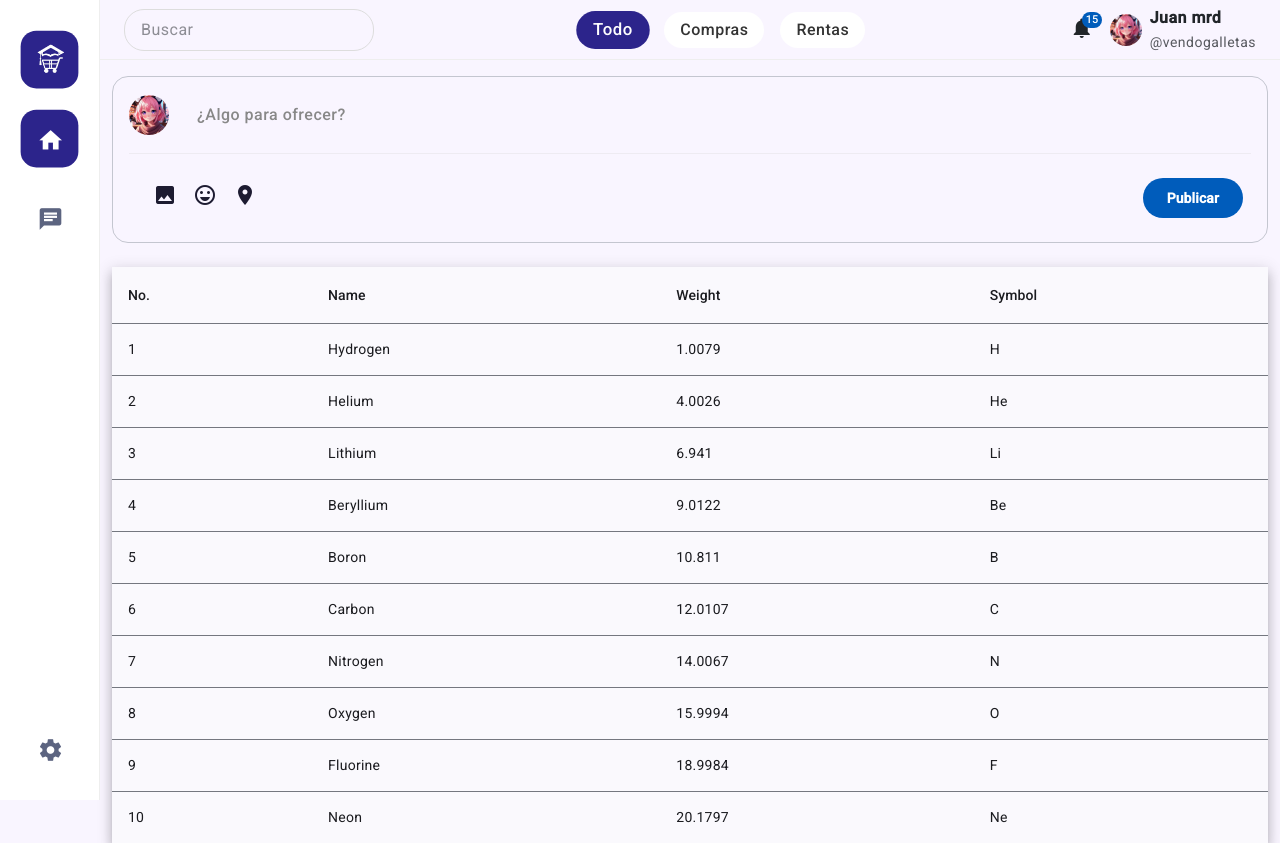
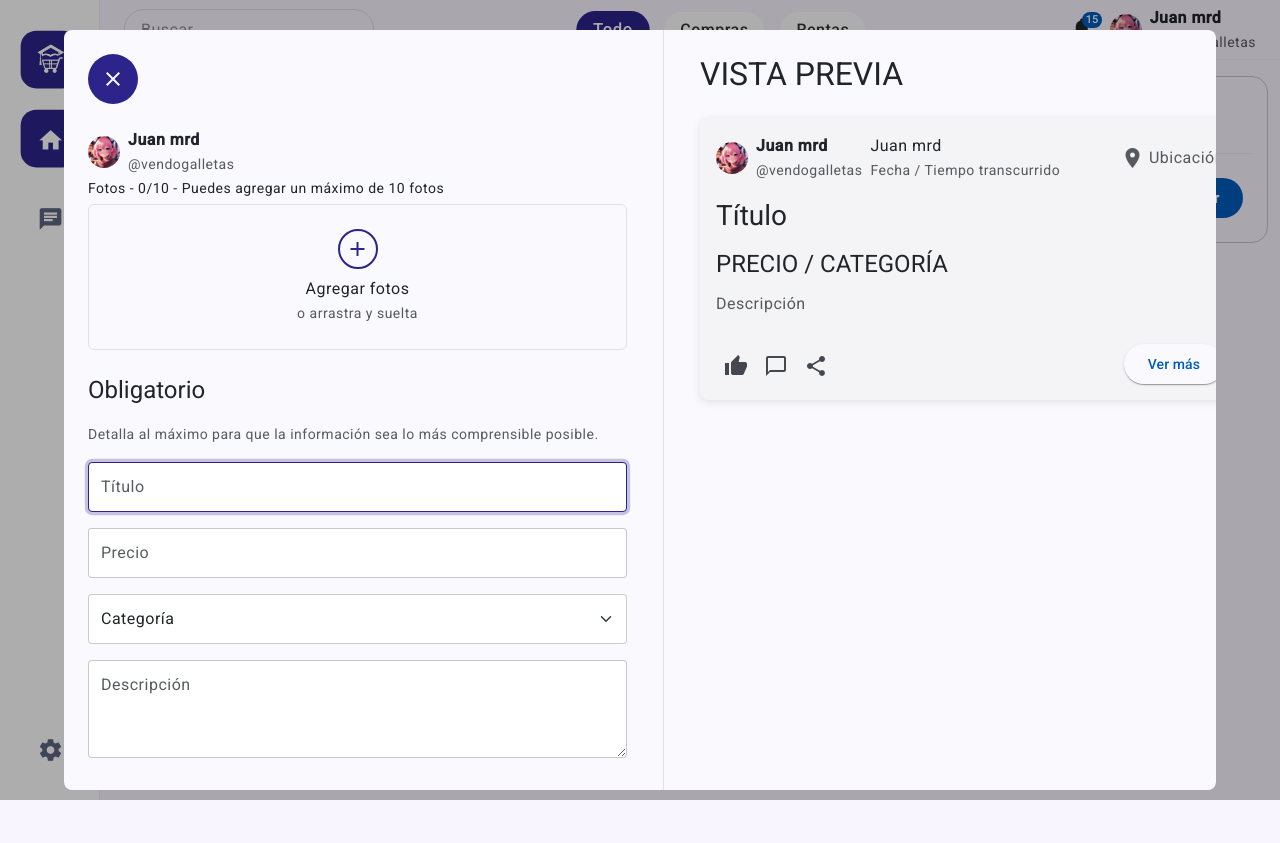
Before and after one commit to IngKevinCastillo/Proyecto-UTrade, an Angular app in the folder UTrade Frontend/: page / in a window 1280 px wide. Both pictures are taken after a click on the element "image". After the commit the page ends 800 px from the top, so only its background shows below. Built offline with nearby package versions, Linux system fonts and the light colour scheme.

Commit message:
fotos ya funcioanales y visibles

```diff
--- a/UTrade Frontend/src/app/features/home/components/anuncio-datos/anuncio-datos.component.ts
+++ b/UTrade Frontend/src/app/features/home/components/anuncio-datos/anuncio-datos.component.ts
@@ -7,7 +7,7 @@ import { Component, EventEmitter, Input, Output } from '@angular/core';
 })
 export class AnuncioDatosComponent {
   @Input() username: string = 'Juan mrd';
-  @Input() userHandle: string = 'vendogalletas';
+  @Input() userHandle: string = '@vendogalletas';
   @Input() userAvatar: string = 'icons/oceana.png';
 
   @Input() title: string = '';
@@ -46,8 +46,6 @@ export class AnuncioDatosComponent {
     this.closeClicked.emit();
   }
 
-  fotos: File[] = [];
-
   abrirInput(): void {
     const input = document.getElementById('fileInput') as HTMLInputElement;
     input?.click();
@@ -81,7 +79,11 @@ export class AnuncioDatosComponent {
 
   agregarArchivos(fileList: FileList): void {
     const nuevosArchivos = Array.from(fileList).slice(0, 10 - this.fotos.length);
-    this.fotos.push(...nuevosArchivos);
-    console.log('Fotos cargadas:', this.fotos);
+    this.fotos = [...this.fotos, ...nuevosArchivos];
+    this.fotosChange.emit(this.fotos);
   }
+
+  @Input() fotos: File[] = [];
+  @Output() fotosChange = new EventEmitter<File[]>();
+
 }
--- a/UTrade Frontend/src/app/features/home/components/anuncio-preview/anuncio-preview.component.html
+++ b/UTrade Frontend/src/app/features/home/components/anuncio-preview/anuncio-preview.component.html
@@ -23,8 +23,10 @@
       <p class="text-muted">{{ description || "Descripción" }}</p>
 
       <div class="row mb-3">
-        <div *ngFor="let img of placeholderImages" class="col-6 mb-2">
-          <div class="bg-light rounded" style="height: 100px"></div>
+        <div *ngFor="let imgUrl of previewUrls" class="col-6 mb-2">
+          <div class="bg-light rounded" style="height: 100px; overflow: hidden">
+            <img [src]="imgUrl" class="w-100 h-100 object-fit-cover" />
+          </div>
         </div>
       </div>
 
--- a/UTrade Frontend/src/app/features/home/components/anuncio-preview/anuncio-preview.component.ts
+++ b/UTrade Frontend/src/app/features/home/components/anuncio-preview/anuncio-preview.component.ts
@@ -19,4 +19,10 @@ export class AnuncioPreviewComponent {
   get previewUsername(): string {
     return this.username || 'Usuario';
   }
+
+  @Input() fotos: File[] = [];
+
+  get previewUrls(): string[] {
+    return this.fotos.slice(0, 4).map(file => URL.createObjectURL(file));
+  }
 }
--- a/UTrade Frontend/src/app/features/home/components/ventana/ventana.component.html
+++ b/UTrade Frontend/src/app/features/home/components/ventana/ventana.component.html
@@ -12,6 +12,8 @@
         (descriptionChange)="description = $event"
         (closeClicked)="salir()"
         (addPhotosClicked)="agregarFotos()"
+        [fotos]="fotos"
+        (fotosChange)="actualizarFotos($event)"
       ></app-anuncio-datos>
     </div>
 
@@ -24,6 +26,7 @@
         [price]="price"
         [category]="category"
         [description]="description"
+        [fotos]="fotos"
       ></app-anuncio-preview>
     </div>
   </div>
--- a/UTrade Frontend/src/app/features/home/components/ventana/ventana.component.ts
+++ b/UTrade Frontend/src/app/features/home/components/ventana/ventana.component.ts
@@ -16,10 +16,12 @@ export class VentanaComponent implements OnInit {
   category: string = '';
   description: string = '';
 
+  fotos: File[] = [];
+
   constructor(
     public dialogRef: MatDialogRef<VentanaComponent>,
     @Inject(MAT_DIALOG_DATA) public data: any
-  ) { }
+  ) {}
 
   ngOnInit(): void {
     if (this.data) {
@@ -40,4 +42,8 @@ export class VentanaComponent implements OnInit {
   agregarFotos(): void {
     console.log('Agregar fotos clicked');
   }
+
+  actualizarFotos(nuevasFotos: File[]) {
+    this.fotos = nuevasFotos;
+  }
 }
--- a/UTrade Frontend/src/app/features/home/pages/home-page/home-page.component.html
+++ b/UTrade Frontend/src/app/features/home/pages/home-page/home-page.component.html
@@ -10,16 +10,16 @@
         <mat-card-actions class="post-actions">
             <div class="ml-3">
                 <div class="icons">
-                    <mat-icon>image</mat-icon>
-                    <mat-icon>sentiment_very_satisfied</mat-icon>
-                    <mat-icon>location_on</mat-icon>
+                    <mat-icon (click)="crearServicio()" >image</mat-icon>
+                    <mat-icon (click)="crearServicio()" >sentiment_very_satisfied</mat-icon>
+                    <mat-icon (click)="crearServicio()" >location_on</mat-icon>
                 </div>
             </div>
             <button mat-flat-button color="primary" class="publish-btn">Publicar</button>
         </mat-card-actions>
     </mat-card>
     <br>
-    <table mat-table [dataSource]="dataSource" class="mat-elevation-z8">
+    <!--<table mat-table [dataSource]="dataSource" class="mat-elevation-z8">
 
         <ng-container matColumnDef="position">
             <th mat-header-cell *matHeaderCellDef> No. </th>
@@ -44,5 +44,5 @@
 
         <tr mat-header-row *matHeaderRowDef="displayedColumns"></tr>
         <tr mat-row *matRowDef="let row; columns: displayedColumns;"></tr>
-    </table>
+    </table>-->
 </div>
```
